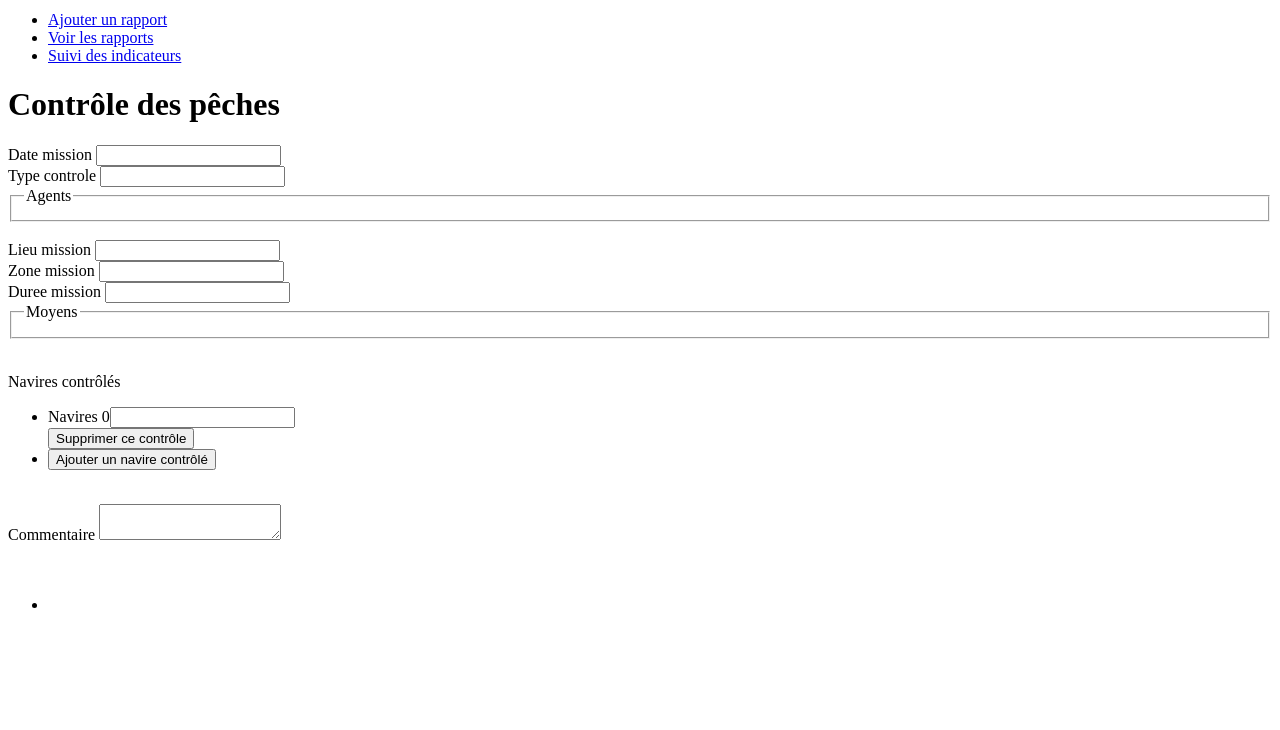
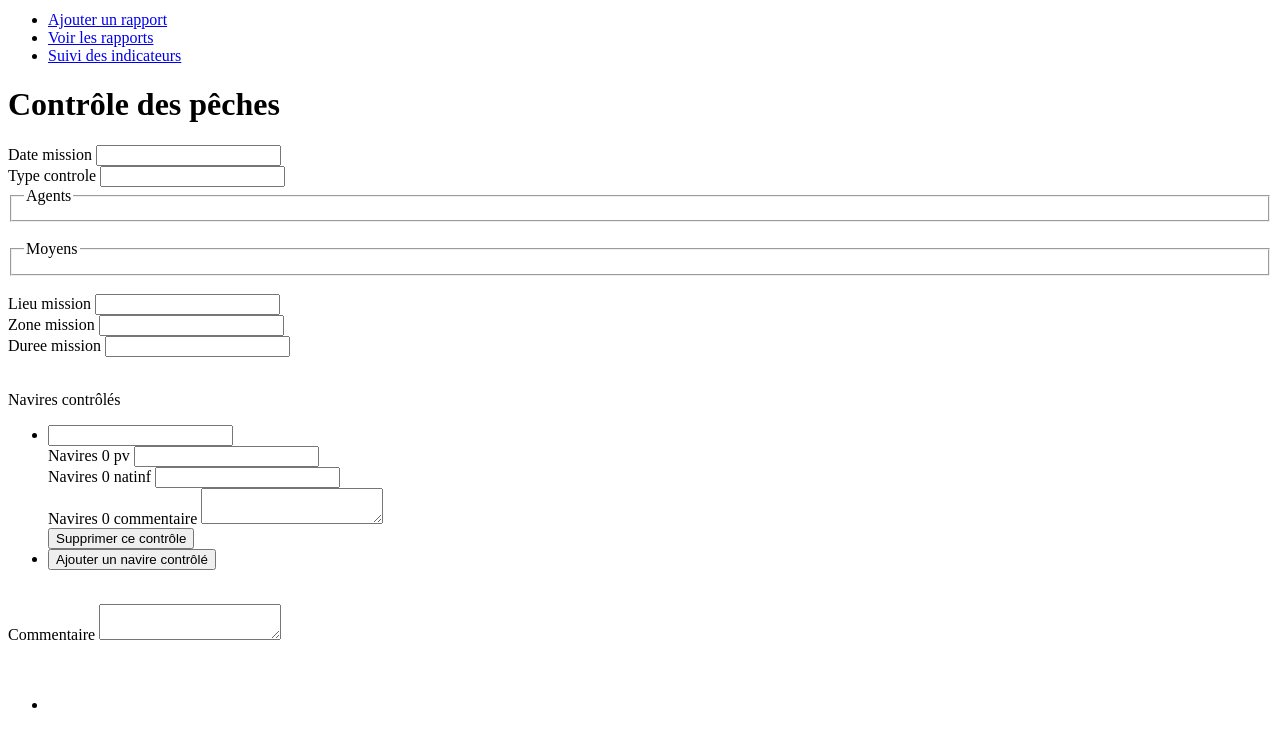
Before and after one commit to MTES-MCT/rapportNav, a Symfony app: template templates/controlePeche.html.twig in a window 1280 px wide. Shown: the part 517-1247 px from the top of the page. Before the commit the page ends 1125 px from the top, so only its background shows below. Run offline with Twig, Linux system fonts and the light colour scheme; the template is opened without the code that fills it, so the values that code supplies are empty; form fields are guessed from the names that the template uses; some libraries are stand-ins or nearby versions.

Commit message:
[Front] Improved form rendering with rows.

```diff
--- a/assets/css/app.css
+++ b/assets/css/app.css
@@ -0,0 +1,3 @@
+.horizontal_form {
+    margin-top: 0 !important;
+}
--- a/assets/js/app.js
+++ b/assets/js/app.js
@@ -4,5 +4,5 @@
  */
 
 // CSS files
+require('../css/template.css');
 require('../css/app.css');
-require('../css/template.css');
--- a/templates/base.html.twig
+++ b/templates/base.html.twig
@@ -54,6 +54,10 @@
 
 <main role="main">
     {% block body_main %}
+        <div class="container">
+            {% block body_main_container %}
+            {% endblock body_main_container %}
+        </div>
     {% endblock body_main %}
 </main>
 
--- a/templates/controlePeche.html.twig
+++ b/templates/controlePeche.html.twig
@@ -7,25 +7,26 @@
 {% block head_title %}Contrôle des pêches {{ parent() }}{% endblock head_title %}
 
 {% block body_banner %}{% endblock body_banner %}
-{% block body_main %}
+{% block body_main_container %}
 
     <h1>Contrôle des pêches</h1>
 
-    {{ form_start(form) }}
+    {{ form_start(form, {'attr': {'style': "max-width: 100%"}}) }}
 
-    <div class="form__group">
+    <div class="row">
+        <div class="form__group horizontal_form">
             {{ form_label(form.dateMission) }}
             {{ form_errors(form.dateMission) }}
             {{ form_widget(form.dateMission) }}
         </div>
 
-    <div class="form__group">
+        <div class="form__group horizontal_form">
             {{ form_label(form.typeControle) }}
             {{ form_errors(form.typeControle) }}
             {{ form_widget(form.typeControle) }}
         </div>
 
-    <div class="form__group">
+        <div class="form__group horizontal_form">
             <fieldset>
                 <legend>{{ form_label(form.agents) }}</legend>
                 {{ form_errors(form.agents) }}
@@ -35,25 +36,9 @@
                 {% endfor %}
             </fieldset>
         </div>
-    <br>
-
-    <div class="form__group">
-        {{ form_label(form.lieuMission) }}
-        {{ form_errors(form.lieuMission) }}
-        {{ form_widget(form.lieuMission) }}
     </div>
 
-    <div class="form__group">
-        {{ form_label(form.zoneMission) }}
-        {{ form_errors(form.zoneMission) }}
-        {{ form_widget(form.zoneMission) }}
-    </div>
-
-    <div class="form__group">
-        {{ form_label(form.dureeMission) }}
-        {{ form_errors(form.dureeMission) }}
-        {{ form_widget(form.dureeMission) }}
-    </div>
+    <br>
 
     <div class="form__group">
         <fieldset>
@@ -67,9 +52,67 @@
     </div>
     <br>
 
+    <div class="row">
+        <div class="form__group horizontal_form">
+            {{ form_label(form.lieuMission) }}
+            {{ form_errors(form.lieuMission) }}
+            {{ form_widget(form.lieuMission) }}
+        </div>
+
+        <div class="form__group horizontal_form">
+            {{ form_label(form.zoneMission) }}
+            {{ form_errors(form.zoneMission) }}
+            {{ form_widget(form.zoneMission) }}
+        </div>
+
+        <div class="form__group horizontal_form">
+            {{ form_label(form.dureeMission) }}
+            {{ form_errors(form.dureeMission) }}
+            {{ form_widget(form.dureeMission) }}
+        </div>
+    </div>
+    <br>
+
     <p>Navires contrôlés</p>
-    <ul class="navires" data-prototype="{{ form_widget(form.navires.vars.prototype)|e('html_attr') }}">
-        <li>{{ form_row(form.navires.0) }}</li>
+    <ul class="navires" data-prototype='<div class="form__group horizontal_form">
+{{ form_widget(form.navires.vars.prototype.navire)|e('html_attr') }}
+</div>
+<div class="form__group horizontal_form">
+{{ form_label(form.navires.vars.prototype.pv)|e('html_attr') }}
+{{ form_errors(form.navires.vars.prototype.pv)|e('html_attr') }}
+{{ form_widget(form.navires.vars.prototype.pv)|e('html_attr') }}
+</div>
+<div class="form__group horizontal_form">
+{{ form_label(form.navires.vars.prototype.natinf)|e('html_attr') }}
+{{ form_errors(form.navires.vars.prototype.natinf)|e('html_attr') }}
+{{ form_widget(form.navires.vars.prototype.natinf)|e('html_attr') }}
+</div>
+<div class="form__group horizontal_form">
+{{ form_label(form.navires.vars.prototype.commentaire)|e('html_attr') }}
+{{ form_errors(form.navires.vars.prototype.commentaire)|e('html_attr') }}
+{{ form_widget(form.navires.vars.prototype.commentaire)|e('html_attr') }}
+</div>
+'>
+        <li class="row">
+            <div class="form__group horizontal_form">
+                {{ form_widget(form.navires.0.navire) }}
+            </div>
+            <div class="form__group horizontal_form">
+                {{ form_label(form.navires.0.pv) }}
+                {{ form_errors(form.navires.0.pv) }}
+                {{ form_widget(form.navires.0.pv) }}
+            </div>
+            <div class="form__group horizontal_form">
+                {{ form_label(form.navires.0.natinf) }}
+                {{ form_errors(form.navires.0.natinf) }}
+                {{ form_widget(form.navires.0.natinf) }}
+            </div>
+            <div class="form__group horizontal_form">
+                {{ form_label(form.navires.0.commentaire) }}
+                {{ form_errors(form.navires.0.commentaire) }}
+                {{ form_widget(form.navires.0.commentaire) }}
+            </div>
+        </li>
     </ul>
 
     <br>
@@ -86,7 +129,7 @@
     <br>
     <br>
 
-{% endblock body_main %}
+{% endblock body_main_container %}
 {% block javascripts %}
     <script src="https://cdnjs.cloudflare.com/ajax/libs/vue/2.1.10/vue.min.js"></script>
     <script src="https://code.jquery.com/jquery-3.3.1.min.js"
@@ -108,7 +151,7 @@
             $collectionHolder.data('index', index + 1);
 
             // Display the form in the page in an li, before the "Ajouter un navire contrôlé" link li
-            var $newFormLi = $('<li></li>').append(newForm);
+            var $newFormLi = $('<li class="row"></li>').append(newForm);
             $newLinkLi.before($newFormLi);
             addTagFormDeleteLink($newFormLi);
             $('.immatriculation_fr').last().on('focusout', navireDataComplete);
@@ -131,12 +174,12 @@
                     input.parents("li").find("input[id$=_navire_nom]").val(data.nomNavire);
                     input.parents("li").find("input[id$=_navire_longueurHorsTout]").val(data.longueurHorsTout);
                     input.parents("li").find("input[id$=_navire_idNavFloteur]").val(data.idNavFlotteur);
-                    if(input.parent().find(".immatriculation_invalide")) {
+                    if (input.parent().find(".immatriculation_invalide")) {
                         input.parent().find(".immatriculation_invalide").remove();
                     }
                 })
                 .fail(function (data) {
-                    if(data.status  === 404) {
+                    if (data.status === 404) {
                         input.parent().append('<p class="immatriculation_invalide">Immatriculation invalide</p>');
                         input.parents("li").find("input[id$=_navire_nom]").val("");
                         input.parents("li").find("input[id$=_navire_longueurHorsTout]").val("");
@@ -146,7 +189,6 @@
                     }
                 })
         }
-
 
 
         var $collectionHolder;
```
Lines whose indentation alone changed are shown as unchanged.
